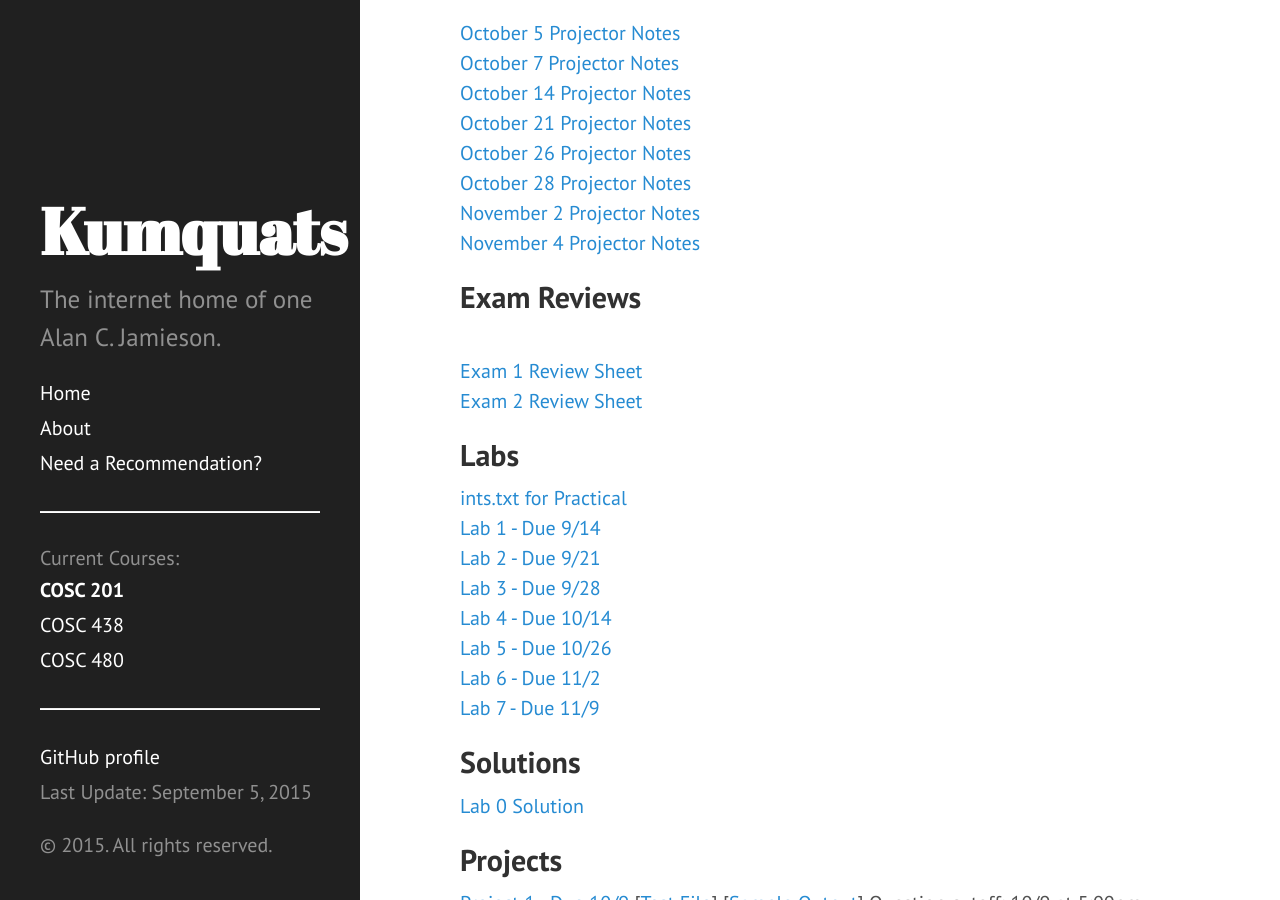
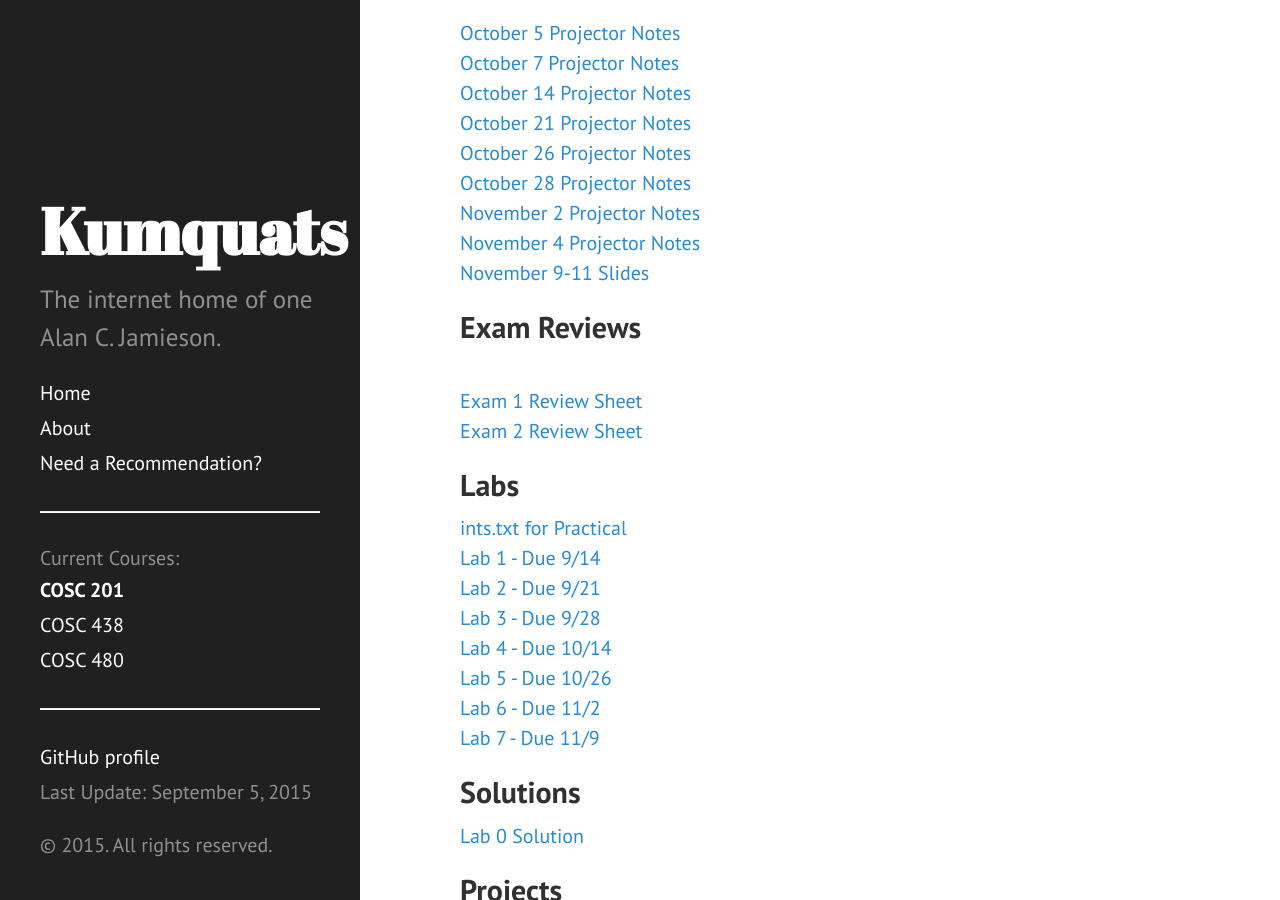
Before and after one commit to ripark/ripark.github.io, a Jekyll site: the page built from f15/cosc201.html, in a window 1280 px wide and 900 px high, scrolled down 419 px. Built offline with Jekyll 4.4.1, drawn with Linux system fonts in a browser that asks for light colours; Markdown is read by kramdown in place of the engine named in the settings.

Commit message:
RSA powerpoint upload

```diff
--- a/f15/cosc201.html
+++ b/f15/cosc201.html
@@ -32,6 +32,8 @@ shorttitle: "COSC 201"
 <br>
 <a href="http://ripark.github.io/f15/Nov4.txt">November 4 Projector Notes</a>
 <br>
+<a href="http://ripark.github.io/f15/RSA.pptx">November 9-11 Slides</a>
+<br>
 <h2> Exam Reviews </h2>
 <br>
 <a href="http://ripark.github.io/f15/201RevQs1.pdf">Exam 1 Review Sheet</a>
```
Also changed, not shown: 1 other file.
